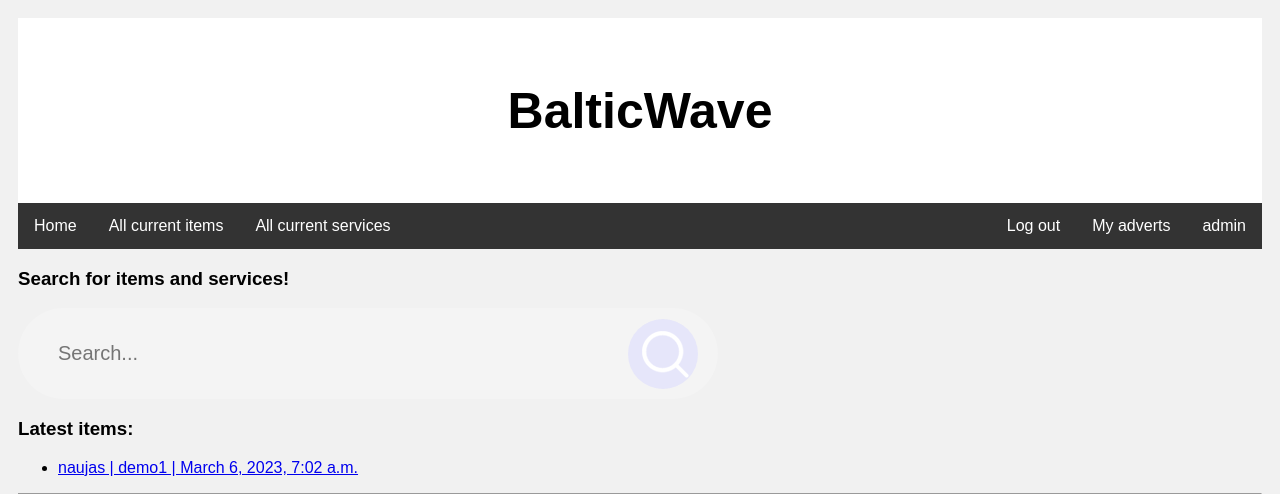
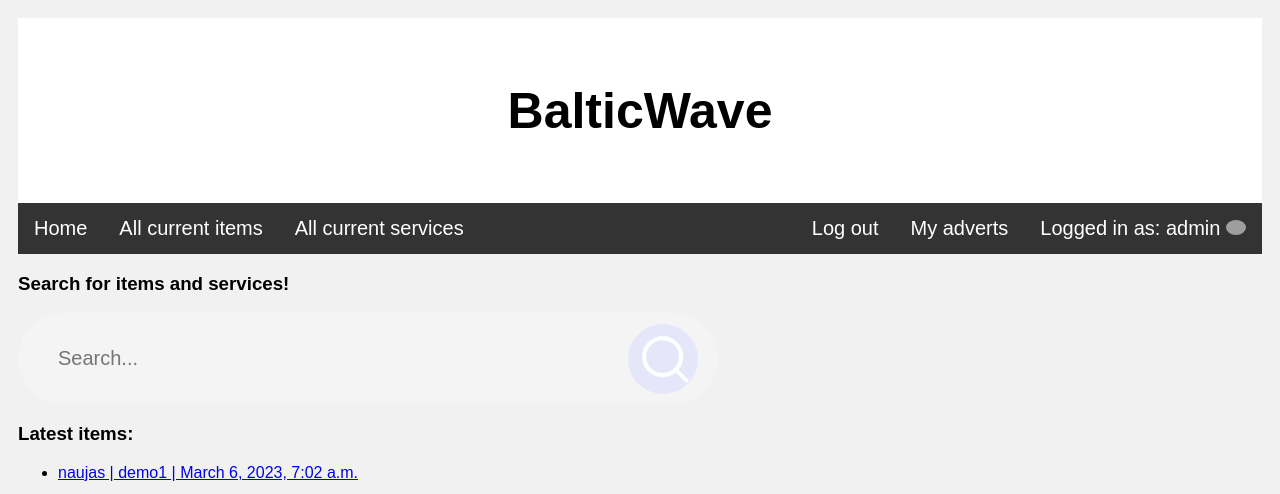
Before and after one commit to Gedasikas/DjangoBalticWave, a Django app: page /balticwave/ in a window 1280 px wide. Shown: the top 494 px of the page. Run offline with Django 4.2, Linux system fonts and the light colour scheme; a user stored in the database is signed in; data comes from the database, SQL or seed files in the repository; both versions use the stored data as it was after the commit; grey boxes are pictures that could not be loaded.

Commit message:
Added profile picture

```diff
--- a/mysite/balticwave/static/css/style.css
+++ b/mysite/balticwave/static/css/style.css
@@ -42,6 +42,7 @@ nav ul {
   padding: 0;
   overflow: hidden;
   background-color: #333;
+  font-size: 20px;
 }
 
 nav li {
@@ -104,6 +105,11 @@ nav li a:hover {
 
 .card button:hover {
   opacity: 0.7;
+}
+
+.navprofilepic {
+    border-radius: 50%;
+    width: 20px;
 }
 
 .thumbimg{
--- a/mysite/balticwave/templates/base.html
+++ b/mysite/balticwave/templates/base.html
@@ -15,7 +15,7 @@
         <li><a href="{% url 'products' %}">All current items</a></li>
         <li><a href="{% url 'services' %}">All current services</a></li>
         {% if user.is_authenticated %}
-        <li style="float:right"><a href="{% url 'profile' %}">{{ user.get_username }}</a></li>
+        <li style="float:right"><a href="{% url 'profile' %}">Logged in as: {{ user.get_username }} <img class="navprofilepic" src="{{ user.profile.profile_pic.url }}" ></a></li>
         <li class="dropdown" style="float:right">
             <a href="javascript:void(0)" class="dropbtn">My adverts</a>
             <div class="dropdown-content">
--- a/mysite/balticwave/templates/products.html
+++ b/mysite/balticwave/templates/products.html
@@ -39,7 +39,6 @@
         <span class="current">
             {{ page_obj.number }} out of {{ page_obj.paginator.num_pages }}
         </span>
-
         {% if page_obj.has_next %}
             <a href="?page={{ page_obj.next_page_number }}">next</a>
             <a href="?page={{ page_obj.paginator.num_pages }}">last &raquo;</a>
--- a/mysite/balticwave/views.py
+++ b/mysite/balticwave/views.py
@@ -70,7 +70,7 @@ class SellerProductDetailView(LoginRequiredMixin, DetailView):
 
 class ProductByUserCreateView(LoginRequiredMixin, generic.CreateView):
     model = Product
-    fields = ['product_name', 'price', 'description', 'type', 'product_thumbnail', 'city', 'status']
+    fields = ['product_name', 'price', 'short_description', 'description', 'type', 'product_thumbnail', 'city', 'status']
     success_url = '/balticwave/myproducts/'
     template_name = 'user_product_form.html'
     def form_valid(self, form):
@@ -79,7 +79,7 @@ class ProductByUserCreateView(LoginRequiredMixin, generic.CreateView):
 
 class ProductByUserUpdateView(LoginRequiredMixin, UserPassesTestMixin, generic.UpdateView):
     model = Product
-    fields = ['product_name', 'price', 'short_description', 'description', 'type', 'product_thumbnail', 'status']
+    fields = ['product_name', 'price', 'short_description', 'description', 'type', 'product_thumbnail', 'city', 'status']
     success_url = '/balticwave/myproducts/'
     template_name = 'user_product_form.html'
 
```
Also changed, not shown: mysite/db.sqlite3.
